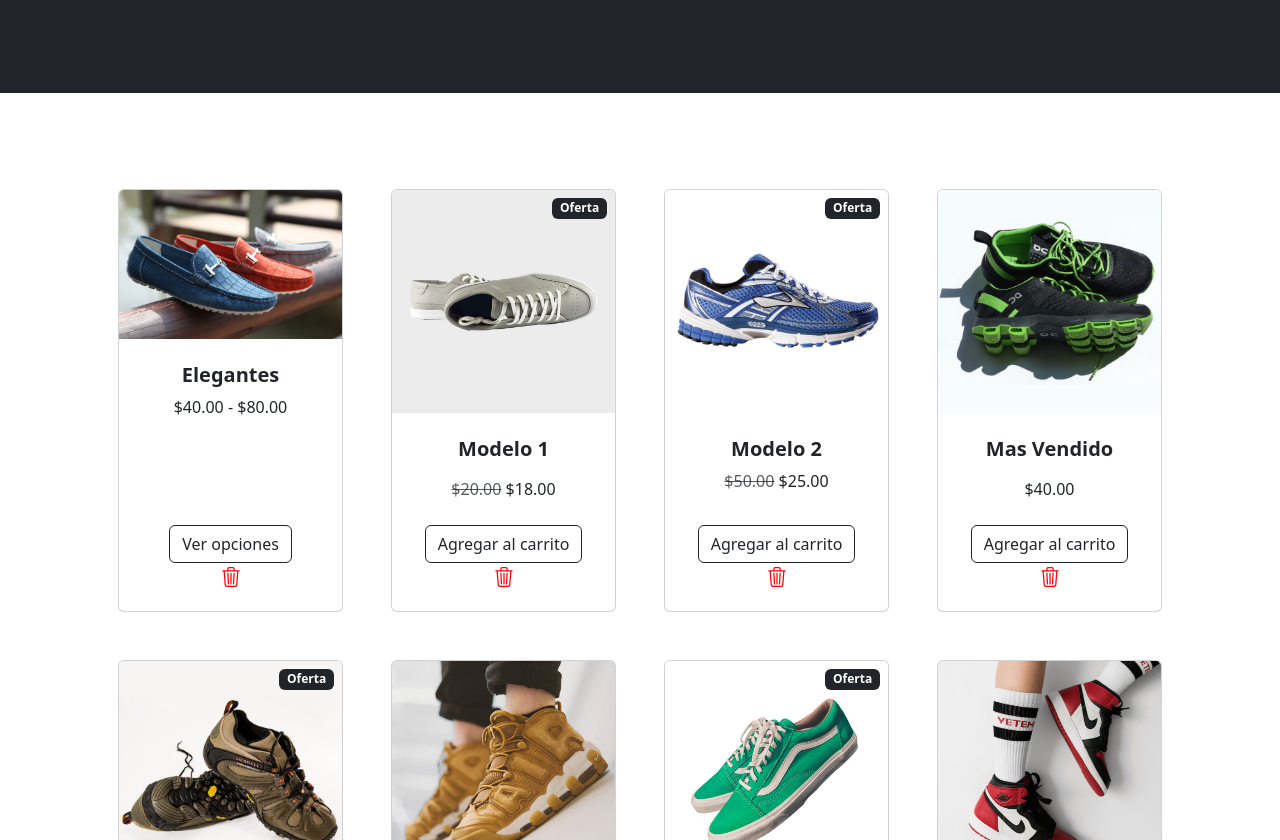
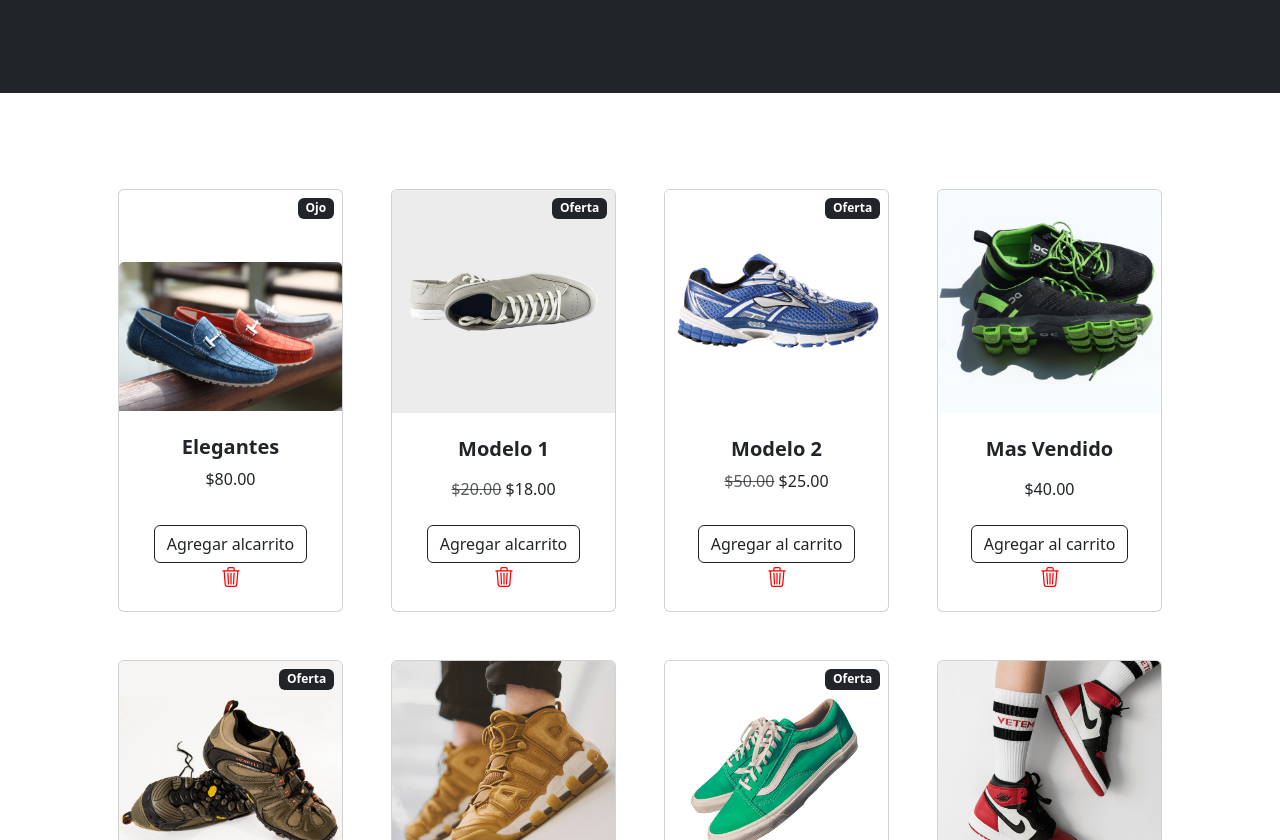
Before and after one commit to pedroadolf/06_Ghg3AluraGeek, a plain HTML site: page index.html in a window 1280 px wide. Shown: the part 260-1100 px from the top of the page. Drawn offline with nearby package versions, Linux system fonts and the light colour scheme; some packages are replaced by stand-ins of ours; a script that the page names is missing.

```diff
--- a/index.html
+++ b/index.html
@@ -92,6 +92,10 @@
             <div class="row gx-4 gx-lg-5 row-cols-2 row-cols-md-3 row-cols-xl-4 justify-content-center">
                 <div class="col mb-5">
                     <div class="card h-100">
+                        <!-- Sale badge  -->
+                        <div class="badge bg-dark text-white position-absolute" style="top: 0.5rem; right: 0.5rem">
+                            Ojo
+                        </div><br><br><br>
                         <!-- Imagen del producto -->
                         <img class="card-img-top" src="img/elegante.jpg" alt="3 zapatos" />
                         <!-- Detalles de producto -->
@@ -100,12 +104,13 @@
                                 <!-- Nombre del producto -->
                                 <h5 class="fw-bolder">Elegantes</h5>
                                 <!-- Precio del producto -->
-                                $40.00 - $80.00
+                                $80.00
                             </div>
                         </div>
                         <!-- Acciones de productos -->
                         <div class="card-footer p-4 pt-0 border-top-0 bg-transparent">
-                            <div class="text-center"><a class="btn btn-outline-dark mt-auto" href="#">Ver opciones</a>
+                            <div class="text-center">
+                                <a class="btn btn-outline-dark mt-auto" href="#">Agregar alcarrito</a>
                             </div>
                             <div class="text-center">
                                 <svg xmlns="http://www.w3.org/2000/svg" width="16" height="16" fill="currentColor"
@@ -115,7 +120,6 @@
                                 </svg>
                             </div>
                         </div>
-
                     </div>
                 </div>
                 <div class="col mb-5">
@@ -146,8 +150,8 @@
                         </div>
                         <!-- Acciones de productos  -->
                         <div class="card-footer p-4 pt-0 border-top-0 bg-transparent">
-                            <div class="text-center"><a class="btn btn-outline-dark mt-auto" href="#">Agregar al
-                                    carrito</a>
+                            <div class="text-center">
+                                <a class="btn btn-outline-dark mt-auto" href="#">Agregar alcarrito</a>
                             </div>
                             <div class="text-center">
                                 <svg xmlns="http://www.w3.org/2000/svg" width="16" height="16" fill="currentColor"
```
